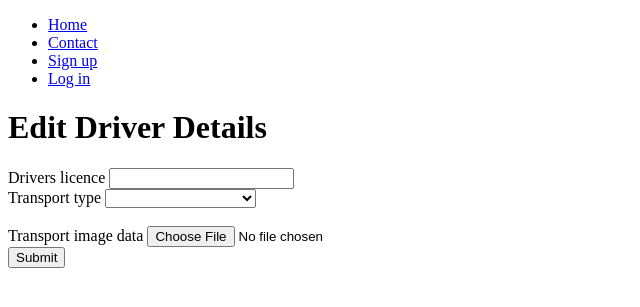
After one commit to marktice/boot_scoot, a Rails app: template app/views/driver_profiles/edit.html.erb in a window 1280 px wide. The commit adds this page. Shown: the top 307 px of the page, without its empty margins (0-640 px from the left). Run offline with Rails 7, Linux system fonts and the light colour scheme; the template is opened without the code that fills it, so the values that code supplies are empty; style sheets or scripts are compiled from the project's sources.

Commit message:
Add driver_profile model, controller and views

```diff
--- /dev/null
+++ b/app/models/driver_profile.rb
@@ -0,0 +1,5 @@
+class DriverProfile < ApplicationRecord
+  belongs_to :user
+
+  include ImageUploader::Attachment.new(:transport_image)
+end
--- a/app/models/user.rb
+++ b/app/models/user.rb
@@ -6,4 +6,5 @@ class User < ApplicationRecord
 
   has_one :profile
   has_one :car
+  has_one :driver_profile
 end
--- /dev/null
+++ b/app/views/driver_profiles/_driver_profile.erb
@@ -0,0 +1,9 @@
+Drivers Licence: <%= @driver_profile.drivers_licence %><br />
+Transport Type: <%= @driver_profile.transport_type %><br />
+Approved: <%= @driver_profile.approved %><br />
+Approved at: <%= @driver_profile.approved_at %><br />
+
+<h2>Transport Image</h2>
+Original: <%= image_tag @driver_profile.transport_image_url(:original) %><br />
+Medium: <%= image_tag @driver_profile.transport_image_url(:medium) %><br />
+Thumb: <%= image_tag @driver_profile.transport_image_url(:thumb) %><br />
--- /dev/null
+++ b/app/views/driver_profiles/_form.html.erb
@@ -0,0 +1,22 @@
+<%= form_with model: @driver_profile, url: driver_path, local: true do |form| %>
+  <div class="form-field">
+    <%= form.label :drivers_licence %>
+    <%= form.text_field :drivers_licence %>
+  </div>
+
+  <div class="form-field">
+    <%= form.label :transport_type %>
+    <%= form.select :transport_type, [nil, 'small/foldable scooter', 'foldable bike', 'skateboard', 'segway', 'other'] %>
+  </div>
+
+  <% unless @driver_profile.transport_image_data == nil %>
+    <%= image_tag @driver_profile.transport_image_url(:thumb) %>
+  <% end %>
+  <div class="form-field">
+    <%= form.label :transport_image_data %>
+    <%= form.hidden_field :transport_image, value: @driver_profile.cached_transport_image_data %>
+    <%= form.file_field :transport_image %>
+  </div>
+
+  <%= form.submit :Submit, class: 'form-button' %>
+<% end %>
--- /dev/null
+++ b/app/views/driver_profiles/edit.html.erb
@@ -0,0 +1,2 @@
+<h1>Edit Driver Details</h1>
+<%= render 'form' %>
--- /dev/null
+++ b/app/views/driver_profiles/show.html.erb
@@ -0,0 +1,2 @@
+<h1>Driver Details</h1>
+<%= render 'driver_profile' %>
--- a/config/routes.rb
+++ b/config/routes.rb
@@ -15,4 +15,9 @@ Rails.application.routes.draw do
   post  '/car',             to: 'cars#create'
   get   '/car/edit',        to: 'cars#edit'
   patch '/car',             to: 'cars#update'
+
+  get   '/driver',          to: 'driver_profiles#show'
+  post  '/driver',          to: 'driver_profiles#create'
+  get   '/driver/edit',     to: 'driver_profiles#edit'
+  patch '/driver',          to: 'driver_profiles#update'
 end
```
Also changed, not shown: app/controllers/driver_profiles_controller.rb (added, +44 -0 lines), app/views/profiles/show.html.erb (+7 -1 lines), db/migrate/20180503020212_create_driver_profiles.rb (added, +14 -0 lines), spec/factories/driver_profiles.rb (added, +10 -0 lines), spec/models/driver_profile_spec.rb (added, +5 -0 lines), db/schema.rb, 4 other files.
